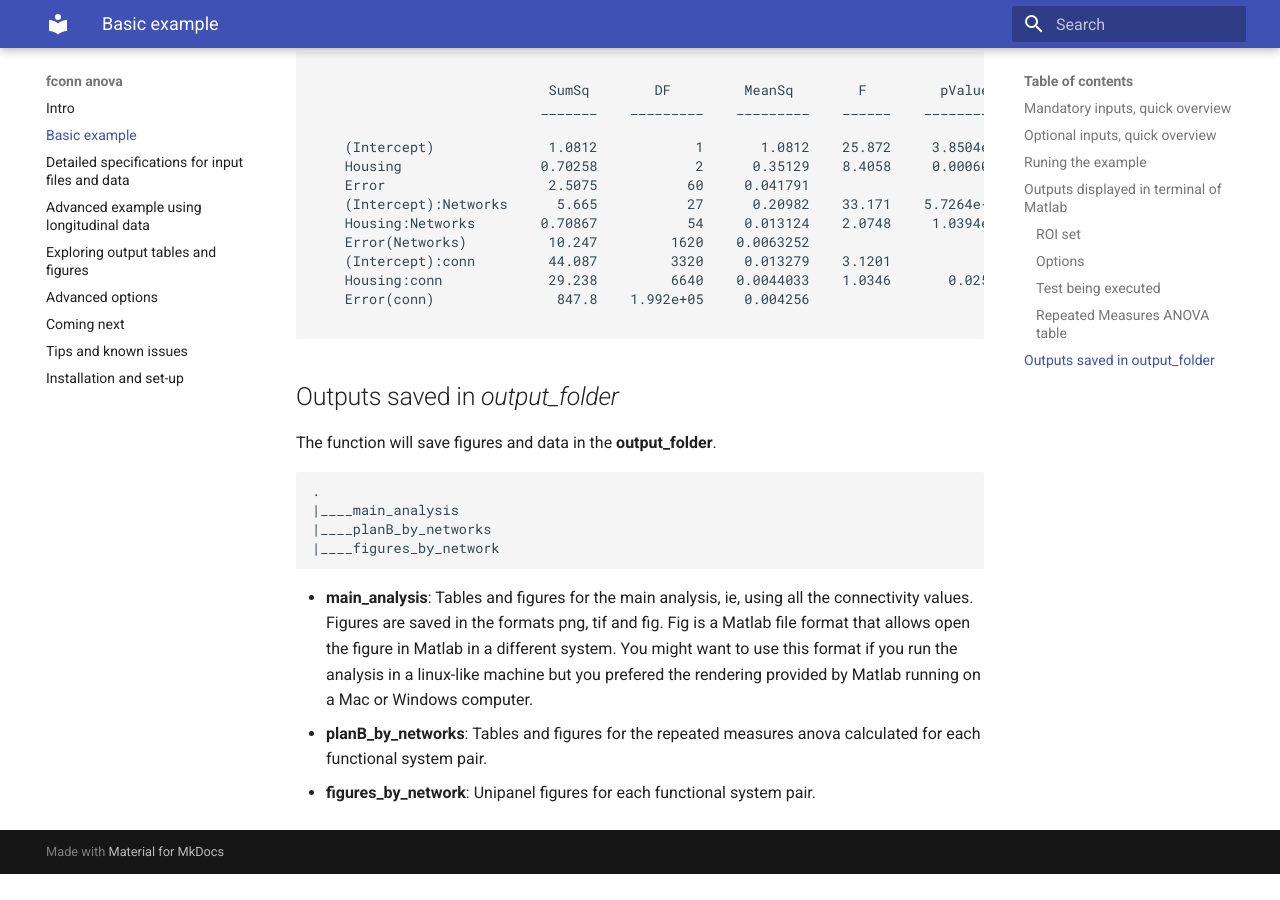
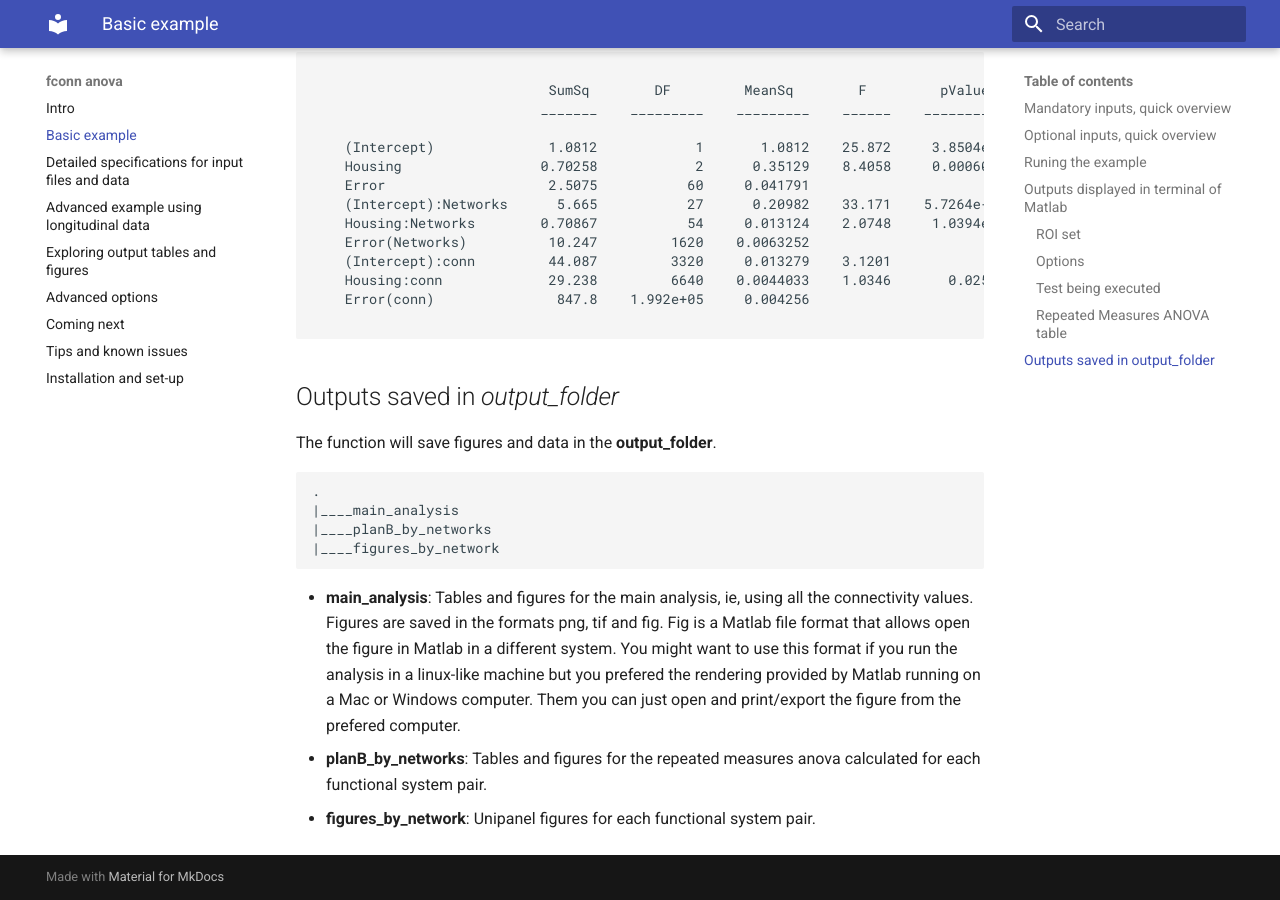
Before and after one commit to omiranda/fconn_anova, an MkDocs documentation site: the page built from docs/basic_example/basic_example.md, in a window 1280 px wide and 900 px high, scrolled down 2509 px. Built offline with MkDocs 1.6.1 and Material for MkDocs 9.7.7, drawn with Linux system fonts in a browser that asks for light colours; old or Windows-style settings are respelled for this version of MkDocs; before the commit the page ends 3383 px from its top, so only the background shows below that.

Commit message:
Update basic_example.md

````diff
--- a/docs/basic_example/basic_example.md
+++ b/docs/basic_example/basic_example.md
@@ -127,6 +127,6 @@ The function will save figures and data in the **output_folder**.
 |____figures_by_network
 ```
 
-- **main_analysis**: Tables and figures for the main analysis, ie, using all the connectivity values. Figures are saved in the formats png, tif and fig. Fig is a Matlab file format that allows open the figure in Matlab in a different system. You might want to use this format if you run the analysis in a linux-like machine but you prefered the rendering provided by Matlab running on a Mac or Windows computer.
+- **main_analysis**: Tables and figures for the main analysis, ie, using all the connectivity values. Figures are saved in the formats png, tif and fig. Fig is a Matlab file format that allows open the figure in Matlab in a different system. You might want to use this format if you run the analysis in a linux-like machine but you prefered the rendering provided by Matlab running on a Mac or Windows computer. Them you can just open and print/export the figure from the prefered computer.
 - **planB_by_networks**: Tables and figures for the repeated measures anova calculated for each functional system pair.
 - **figures_by_network**: Unipanel figures for each functional system pair.
````
